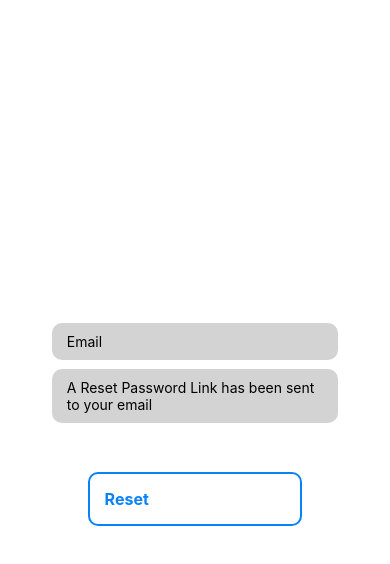
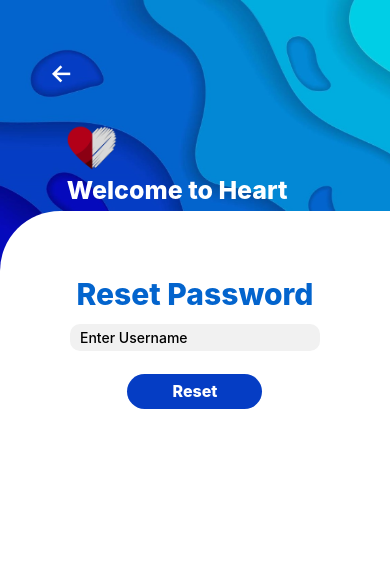
Before and after one commit to vladasblood/SE_HeartToArt, a React Native app: screen /Reset in a window 390 px wide. Shown: the top 564 px of the page. Built offline with nearby package versions, Linux system fonts and the light colour scheme.

Commit message:
reset password screen

```diff
--- a/App.js
+++ b/App.js
@@ -10,7 +10,6 @@ import RegisterScreen from './screens/RegisterScreen';
 import HomeScreen from './screens/HomeScreen';
 import ResetPassword from './screens/ResetPassword';
 import UserProfileScreen from './screens/UserProfileScreen';
-// import NotificationScreen from './screens/NotificationScreen';
 import FeedScreen from './screens/FeedScreen';
 import AcceptScreen from './screens/AcceptScreen';
 import InboxScreen from './screens/InboxScreen';
@@ -19,9 +18,6 @@ import ManageAccountScreen from './screens/ManageAccountScreen';
 import CreateRequestScreen from './screens/CreateRequestScreen';
 import TransactionDetailsScreen from './screens/TransactionDetailsScreen';
 
-// import Login from './screens/Login';
-// import Home from './screens/Home';
-// import Signup from './screens/Signup';
 import Chat from './screens/Chat';
 
 import { createBottomTabNavigator } from '@react-navigation/bottom-tabs';
--- a/screens/LoginScreen.js
+++ b/screens/LoginScreen.js
@@ -8,7 +8,7 @@ import { auth, db, firestore } from '../firebase';
 
 import logopic from "../assets/Heart.png"
 import styles from '../styles/Login&Signup-Styles.js'
-import { getDocs, doc, query, collection, getFirestore, getDoc } from 'firebase/firestore';
+import { getDocs, doc, getFirestore, getDoc } from 'firebase/firestore';
 const backImage = require("../assets/BlueBackground.jpg")
 
 export default function LoginScreen() {
@@ -32,10 +32,10 @@ export default function LoginScreen() {
   })
 
   const verifyEmail = () => {
-    getData();
     if (auth.currentUser.emailVerified) {
+        getData();
         if (userType == 'client') {
-            navigation.navigate('NavigationBarClient', { screen: 'Home' });
+            navigation.navigate('NavigationBarClient', { screen: 'ClientHome' });
         } else if (userType == 'artist') {
             navigation.navigate('NavigationBarArtist', { screen: 'Feed' });
         }
@@ -49,7 +49,6 @@ export default function LoginScreen() {
   const [email, setEmail] = useState("");
   const [password, setPassword] = useState("");
 
-
   const onHandleLogin = async () => {
     if (email !== "" && password !== ""){
       signInWithEmailAndPassword(auth, email, password)
@@ -57,19 +56,14 @@ export default function LoginScreen() {
             verifyEmail();
           console.log("UID is", userUID);
           //Updating UID to the logged in user
-          navigation.navigate("UserProfile", {user: userCredential.user.uid});
+        //   navigation.navigate("UserProfile", {user: userCredential.user.uid});
         })
         .catch(error => {
-          setErrorMessage(error.message)
+          setErrorMessage(error.message);
         })
     } else {
       setErrorMessage("Please Enter Correct Email and Password");
     }
-  };
-
-  const forgotPassword = () => {
-    // handle
-
   };
 
   return (
@@ -130,7 +124,7 @@ export default function LoginScreen() {
             {/* Forgot Password? */}
             <TouchableOpacity>
               <Text
-               onPress={forgotPassword}
+               onPress={() => navigation.navigate('Reset')}
               style = {styles.forgotPassText}>Forgot Password?</Text>
             </TouchableOpacity>
 
--- a/screens/ResetPassword.js
+++ b/screens/ResetPassword.js
@@ -1,10 +1,21 @@
-import { Alert, KeyboardAvoidingView, Platform, StyleSheet, Text, TextInput, TouchableOpacity, View } from 'react-native';
+import { Alert,
+    KeyboardAvoidingView,
+    Platform,
+    StyleSheet,
+    Text,
+    TextInput,
+    TouchableOpacity,
+    View,
+    Image } from 'react-native';
 import React, { useEffect, useState } from 'react';
-import styles from '../styles/styles.js';
+import { Ionicons } from '@expo/vector-icons';
 import InlineTextButton from '../styles/InlineTextButton.js';
 import { auth } from '../firebase';
 import { useNavigation } from '@react-navigation/native';
 import { sendPasswordResetEmail } from 'firebase/auth';
+const backImage = require("../assets/BlueBackground.jpg")
+
+import styles from '../styles/Login&Signup-Styles'
 
 const ResetPassword = () => {
 
@@ -23,19 +34,77 @@ const ResetPassword = () => {
     };
 
     return (
+    <View style={styles.container}>
+        <Image source={backImage} style={styles.backImage} />
+
+        {/* White Background */}
+        <View style = {styles.whiteSheet} />
             <KeyboardAvoidingView
-            style={styles.container}
-            behavior={Platform.OS === "ios" ? "padding" : "null"}
-            keyboardVerticalOffset={60}
+            style = {styles.loginContainer}
+            behavior="height"
+            keyboardVerticalOffset={0}>
+
+            {/* Back Button */}
+            <TouchableOpacity
+                style = {styles.backButtonContainer}
+                onPress={() => navigation.replace('Home')}>
+                <Ionicons
+                name="arrow-back-sharp"
+                size={27}
+                color="#ffffff"
+                />
+            </TouchableOpacity>
+
+            {/* Heading Text and Logo */}
+            <View style = {styles.headingContainer}>
+                <Image source={require("../assets/Heart.png" )} style={styles.loginLogoImage}/>
+                <Text style = {styles.heading}>Welcome to Heart to Art.</Text>
+            </View>
+
+            {/* Inside Blue Container */}
+            <View style =  {styles.componentContainer}>
+
+                <Text style = {styles.title}>Reset Password</Text>
+
+                {/* Username */}
+                <TextInput
+                placeholder ="Enter Username"
+                keyboardType='email-address'
+                textContentType='emailAddress'
+                value = {email}
+                style = {styles.input}
+                onChangeText = {text => setEmail(text)}
+                />
+
+                {/* Login */}
+                <TouchableOpacity
+                style={styles.button}
                 >
+                <Text style={styles.buttonText}>Reset</Text>
+                </TouchableOpacity>
+
+                <View style = {styles.noAccountContainer}>
+                <Text style = {styles.noAccountText}>{errorMessage}</Text>
+                </View>
+            </View>
+            </KeyboardAvoidingView>
+        </View>
+    )
+};
+
+export default ResetPassword;
+
+
+
+{/* <KeyboardAvoidingView style={styles.inputContainer}>
 <View style={styles.inputContainer}>
 
-                <Text style={[styles.errorText]}>{errorMessage}</Text>
+    <Text style={styles.errorText}>{errorMessage}</Text>
 
     <TextInput
         placeholder="Email"
         value={email}
-                    onChangeText={text => setEmail(text)}
+        onChangeText={(text) => setEmail(text)}
         style={styles.input}
     />
 
@@ -49,18 +118,14 @@ const ResetPassword = () => {
 
 <View style={styles.buttonContainer}>
 
-                {/* RESET PASSWORD */}
-                <TouchableOpacity
-                    style={[styles.button, styles.buttonOutline]}
-                    onPress={resetPassword}
-                >
-                    <Text style={styles.buttonOutlineText}>Reset</Text>
-                </TouchableOpacity>
+//     {/* RESET PASSWORD */}
+//     <TouchableOpacity
+//         style={styles.button}
+//         onPress={resetPassword}
+//     >
+//         <Text style={styles.buttonOutlineText}>Reset</Text>
+//     </TouchableOpacity>
 
-            </View>
+// </View>
 
-        </KeyboardAvoidingView>
-    )
-};
-
-export default ResetPassword
+// </KeyboardAvoidingView> */}
--- a/styles/Login&Signup-Styles.js
+++ b/styles/Login&Signup-Styles.js
@@ -47,9 +47,10 @@ export default StyleSheet.create({
       flexGrow: 1,
   },
   loginLogoImage: {
-      maxWidth: '0%',
-      maxHeight: '9%',
-      marginTop: '10%',
+      maxWidth: 50,
+      maxHeight: 50,
+      marginTop: 35,
+      marginBottom: -30,
   },
   headingContainer: {
       color: '#242424',
```
Also changed, not shown: screens/UserProfileScreen.js (+84 -64 lines). Lines whose indentation alone changed are shown as unchanged.
